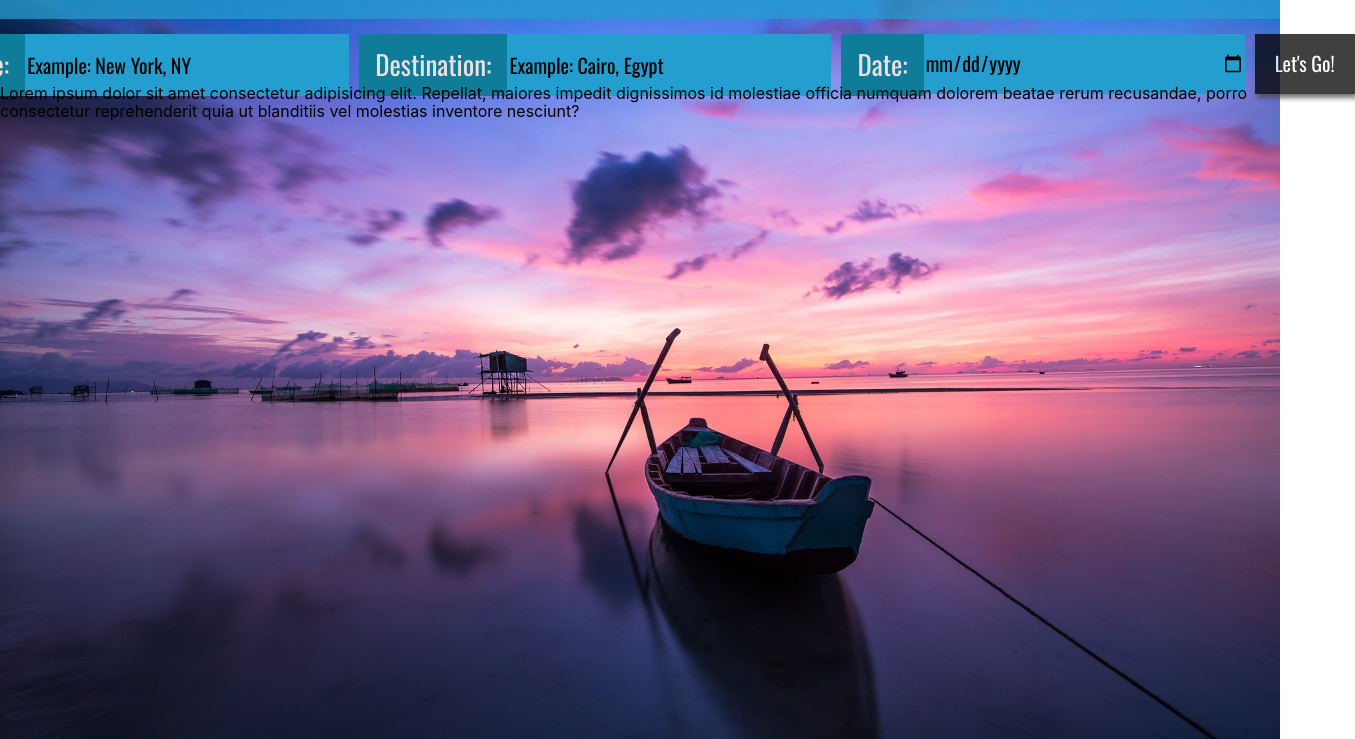
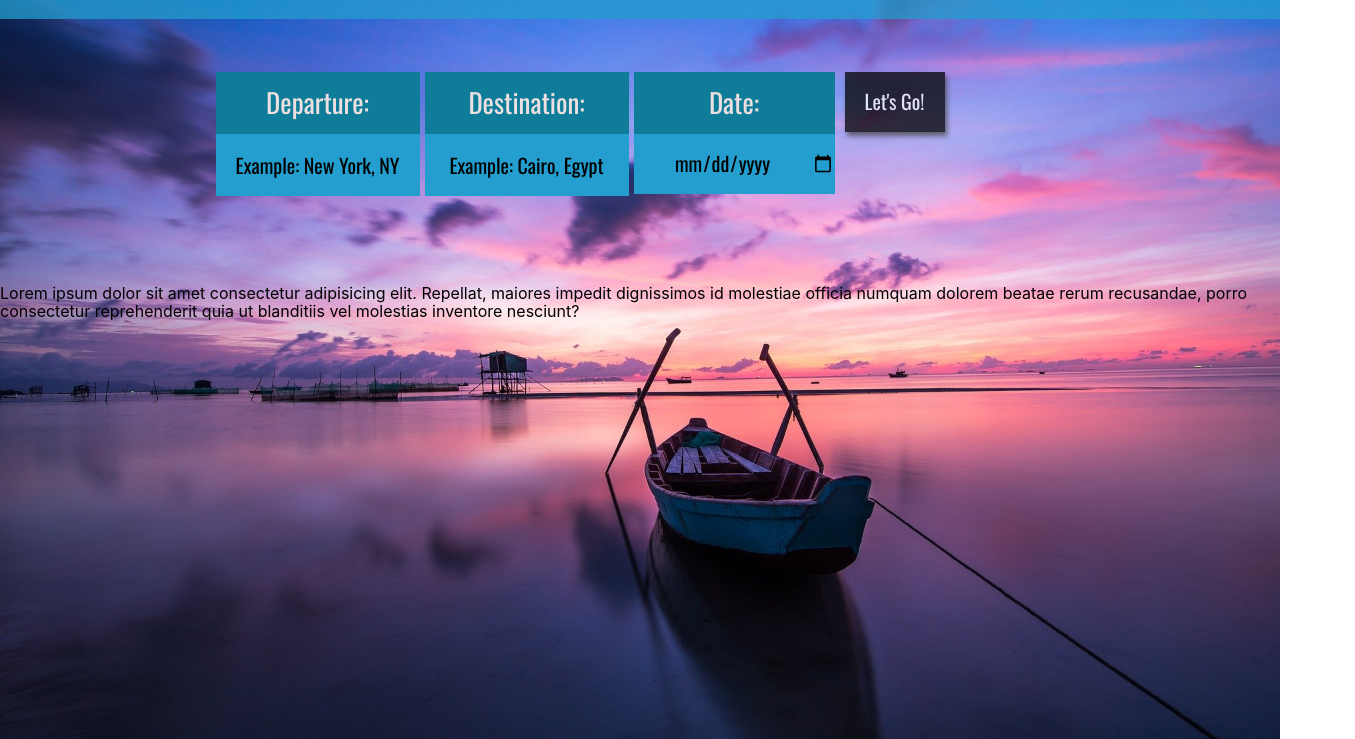
Before and after one commit to jwebster62/weather-app, a website built with webpack: page SRC/Client/views/index.html in a window 1280 px wide. Shown: the part 61-800 px from the top of the page, 1355 px wide, since content can reach past the window. Built offline with nearby package versions, Linux system fonts and the light colour scheme; a web font is replaced by a local one.

Commit message:
Making the page change dynamically to screen size

```diff
--- a/SRC/Client/styles/form.scss
+++ b/SRC/Client/styles/form.scss
@@ -2,18 +2,21 @@ $form-background: rgb(36, 158, 206);
         .app {
             display: grid;
             //grid-auto-rows: minmax(150px, 150px);
-    grid-template-columns: auto auto auto;
+            grid-template-columns: 1fr;
             height: 50px;
             padding-top: 15px;
+            padding-bottom: 50px;
             color: black;
             justify-content: center;
             grid-gap: 1em;
             font-size: 20px;
             font-family: 'Oswald', sans-serif;
+            min-height: 500px;
         }
 
         .form {
             display: flex;
+            flex-direction: column;
             margin: auto;
         }
 
@@ -23,23 +26,17 @@ $form-background: rgb(36, 158, 206);
             align-items: center;
             padding: 1rem;
             height: 30px;
-    margin-left: 5px;
-}
-
-.form input {
-    margin-right: 5px;
-}
-
-.form button {
-    margin-left: 5px;
+            margin-top: 5px;
         }
 
         button {
             width: 100px;
             height: 60px;
+            justify-content: center;
+            align-items: center;
             color: white;
             font-size: 20px;
-    margin: auto;
+            margin-top: 10px;
             font-family: 'Oswald', sans-serif;
             border: none;
             box-shadow: 2px 4px 5px #444;
@@ -50,12 +47,13 @@ button {
         input {
             display: block;
             height: 60px;
-    width: 320px;
+            width: 200px;
             background: $form-background;
             color: black;
             font-size: 20px;
             font-family: 'Oswald', sans-serif;
             border: none;
+            margin-bottom: 5p;
         }
 
         label {
@@ -71,9 +69,8 @@ textarea {
             color: black;
             font-size: 20px;
             font-family: 'Oswald', sans-serif;
+            margin-bottom: 5px;
         }
-
-
         /* Reset style for HTML element on active to have no border*/
 
         input:focus,
@@ -82,8 +79,6 @@ textarea:focus,
         button:focus {
             outline: none;
         }
-
-
         /* Style for Placeholder Text*/
 
          ::placeholder {
@@ -103,3 +98,35 @@ button:focus {
             color: black;
             font-family: 'Oswald', sans-serif;
         }
+
+        @media (min-width: 800px) {
+            .app {
+                //grid-auto-rows: minmax(150px, 150px);
+                grid-template-columns: auto auto auto;
+                min-height: 200px;
+                .form {
+                    flex-direction: row;
+                    float: left;
+                }
+                .form label {
+                    margin-top: auto;
+                    margin-right: 5px;
+                }
+                .form input {
+                    margin-right: 5px;
+                    text-align: center;
+                }
+                .form button {
+                    margin-left: 5px;
+                }
+            }
+        }
+
+        @media (min-width: 1024px) {
+            .app {
+                grid-template-columns: auto auto auto auto auto auto auto;
+            }
+            .form {
+                float: none;
+            }
+        }
--- a/SRC/Client/views/index.html
+++ b/SRC/Client/views/index.html
@@ -16,12 +16,18 @@
     </section>
     <section class="app">
         <form class="form">
+            <div class="field">
                 <label for="dep">Departure:</label>
                 <input type="text" id="depInput" placeholder="Example: New York, NY">
+            </div>
+            <div class="field">
                 <label for="dest">Destination:</label>
                 <input type="text" id="destInput" placeholder="Example: Cairo, Egypt">
+            </div>
+            <div class="field">
                 <label for="date">Date:</label>
                 <input type="date" id="date"></input>
+            </div>
             <button id="submit" type="submit"> Let's Go! </button>
         </form>
 
```
Lines whose indentation alone changed are shown as unchanged.
